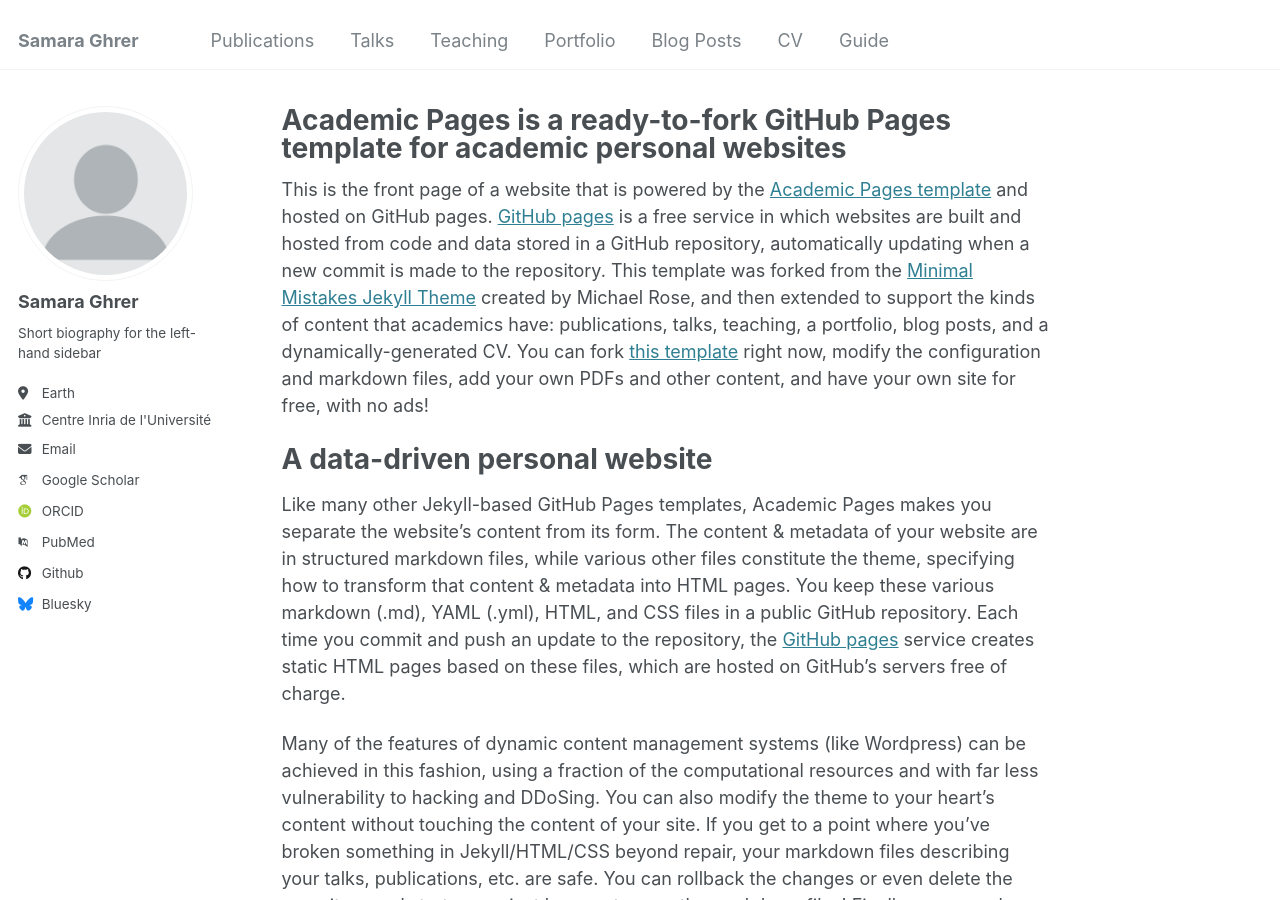
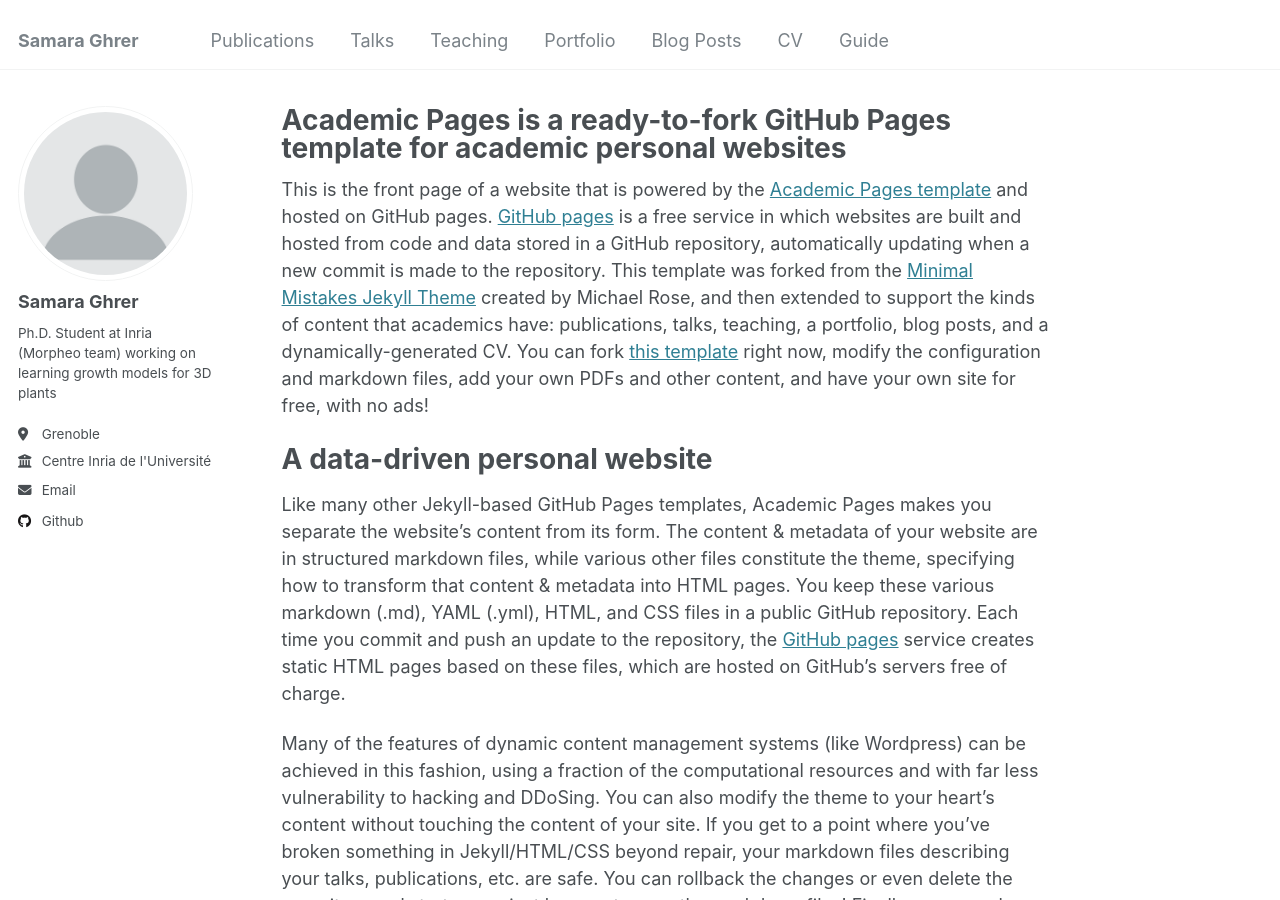
Before and after one commit to samara-ghrer/samara-ghrer.github.io, a Jekyll site: the page built from _pages/about.md, in a window 1280 px wide and 900 px high. Built offline with Jekyll 4.4.1, drawn with Linux system fonts in a browser that asks for light colours; some web fonts are replaced.

Commit message:
Update _config.yml
Add bio

```diff
--- a/_config.yml
+++ b/_config.yml
@@ -24,19 +24,19 @@ author:
   avatar           : "profile.png"
   name             : "Samara Ghrer"
   pronouns         : # example: "she/her"
-  bio              : "Short biography for the left-hand sidebar"
-  location         : "Earth"
+  bio              : "Ph.D. Student at Inria (Morpheo team) working on learning growth models for 3D plants"
+  location         : "Grenoble"
   employer         : "Centre Inria de l'Université Grenoble Alpes"
   uri              : # URL
   email            : "none@example.org"
 
   # Academic websites
   arxiv            : # URL - Update with the correct link to your profile
-  googlescholar    : "https://scholar.google.com/citations?user=PS_CX0AAAAAJ"
+  googlescholar    : # URL
   impactstory      : # URL
-  orcid            : "http://orcid.org/yourorcidurl"
+  orcid            : # URL
   semantic         : # URL
-  pubmed           : "https://www.ncbi.nlm.nih.gov/pubmed/?term=john+snow"
+  pubmed           :  # URL
   researchgate     : # URL
   scopus           : # URL
 
@@ -49,7 +49,7 @@ author:
   stackoverflow    : # User number or user number and name (i.e., use "1" or "1/jeff-atwood")
 
   # Social media
-  bluesky          : "bsky.app" # Replace this with you Bluesky username
+  bluesky          : # Replace this with you Bluesky username
   facebook         : # Username
   flickr           : # Username
   foursquare       : # Username
```
